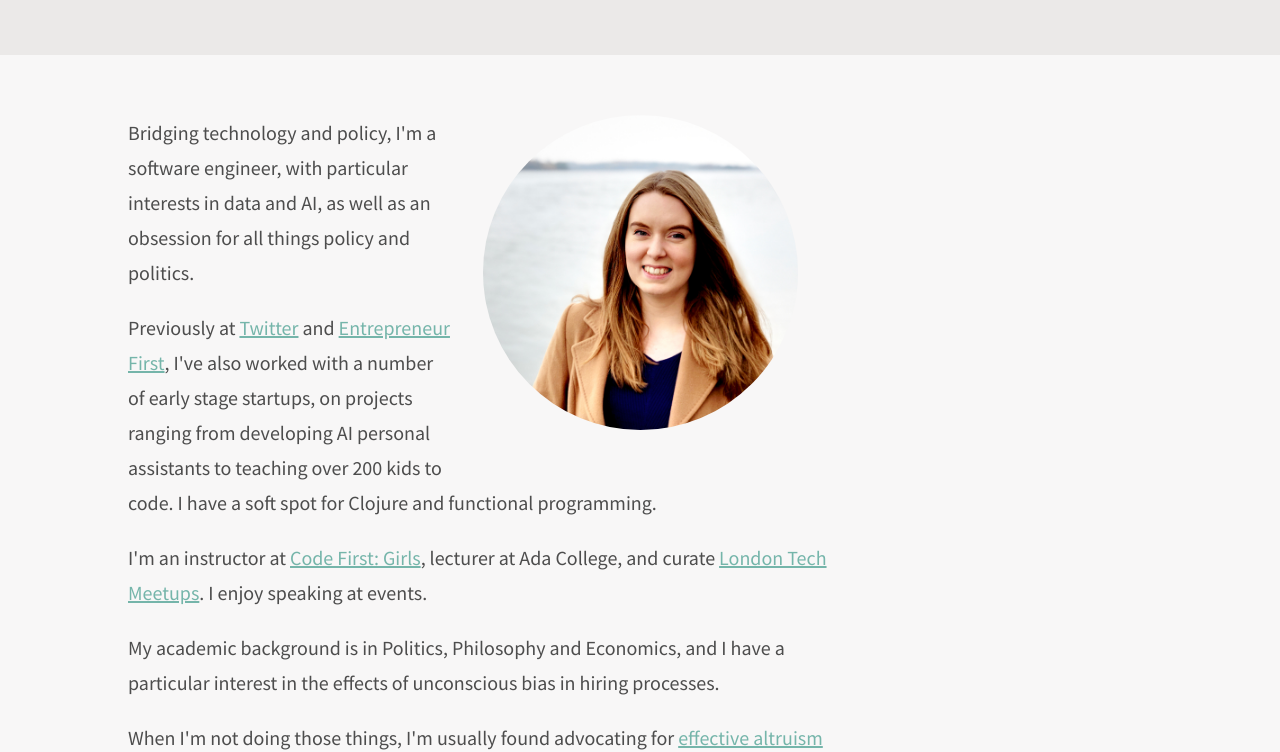
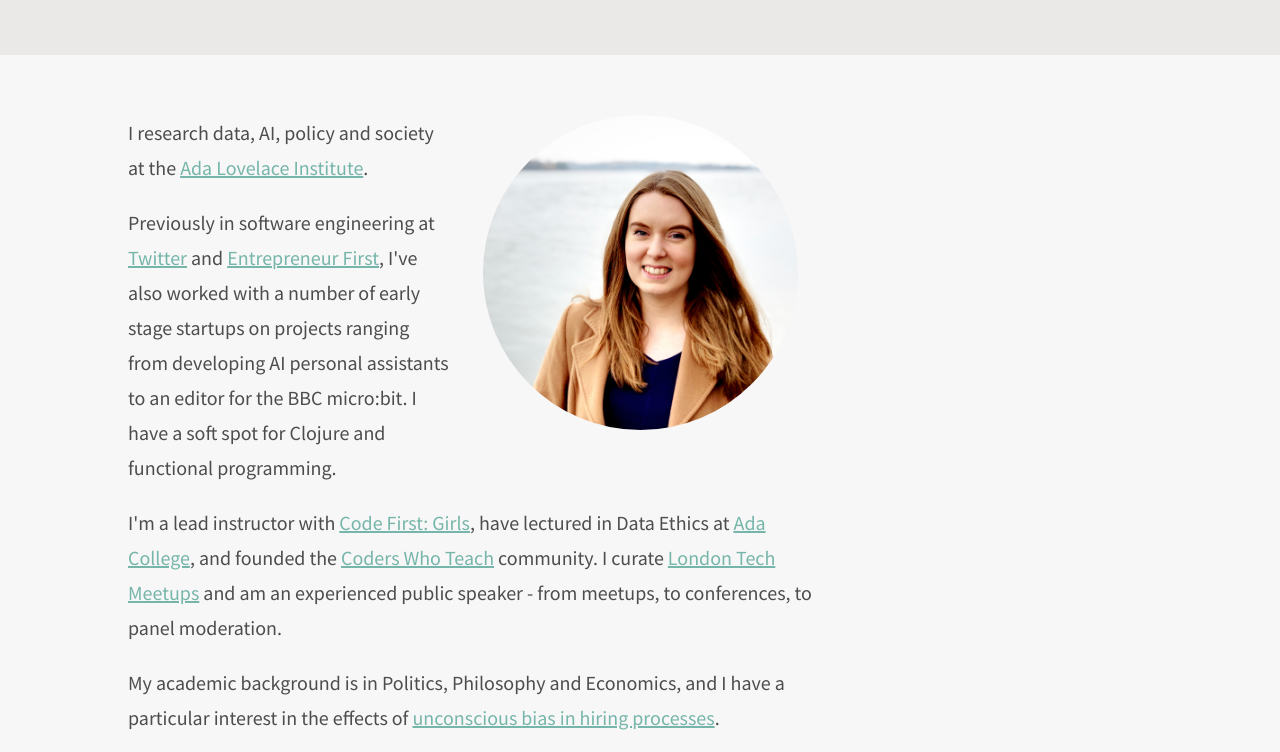
Before and after one commit to JennyBrennan/JennyBrennan.github.io, a Gatsby site: page /about in a window 1280 px wide. Shown: the part 212-964 px from the top of the page. Built offline with nearby package versions, Linux system fonts and the light colour scheme; Gatsby itself is replaced by a stand-in of ours; some packages are replaced by stand-ins of ours.

Commit message:
Update bio and projects

```diff
--- a/src/pages/about.js
+++ b/src/pages/about.js
@@ -15,10 +15,10 @@ class AboutPage extends React.Component {
                     <main>
                         <article>
                             <img className="profile-photo" src={jennybrennan} alt="Jenny Brennan - a brown-haired woman stood infront of the sea"/>
-                            <p>Bridging technology and policy, I'm a software engineer, with particular interests in data and AI, as well as an obsession for all things policy and politics.</p>
-                            <p>Previously at <a href="https://twitter.com">Twitter</a> and <a href="https://joinef.com">Entrepreneur First</a>, I've also worked with a number of early stage startups, on projects ranging from developing AI personal assistants to teaching over 200 kids to code. I have a soft spot for Clojure and functional programming.</p>
-                            <p>I'm an instructor at <a href="http://codefirstgirls.org.uk">Code First: Girls</a>, lecturer at Ada College, and curate <a href="http://londontechmeetups.com">London Tech Meetups</a>. I enjoy speaking at events.</p>
-                            <p>My academic background is in Politics, Philosophy and Economics, and I have a particular interest in the effects of unconscious bias in hiring processes.</p>
+                            <p>I research data, AI, policy and society at the <a href="https://adalovelaceinstitute.org">Ada Lovelace Institute</a>.</p>
+                            <p>Previously in software engineering at <a href="https://twitter.com">Twitter</a> and <a href="https://joinef.com">Entrepreneur First</a>, I've also worked with a number of early stage startups on projects ranging from developing AI personal assistants to an editor for the BBC micro:bit. I have a soft spot for Clojure and functional programming.</p>
+                            <p>I'm a lead instructor with <a href="http://codefirstgirls.org.uk">Code First: Girls</a>, have lectured in Data Ethics at <a href="https://ada.ac.uk/">Ada College</a>, and founded the <a href="https://coderswhoteach.com">Coders Who Teach</a> community. I curate <a href="http://londontechmeetups.com">London Tech Meetups</a> and am an experienced public speaker - from meetups, to conferences, to panel moderation.</p>
+                            <p>My academic background is in Politics, Philosophy and Economics, and I have a particular interest in the effects of <a href="https://unbias.io">unconscious bias in hiring processes</a>.</p>
                             <p>When I'm not doing those things, I'm usually found advocating for <a href="http://effective-altruism.com/ea/45/what_is_effective_altruism/" title="Introduction to Effective Altruism">effective altruism</a> (can I recommend <a href="http://www.amazon.co.uk/Doing-Good-Better-Effective-Difference/dp/1783350490/ref=sr_1_1?ie=UTF8&amp;qid=1451584737&amp;sr=8-1&amp;keywords=doing+good+better" title="Doing Good Better on Amazon">this book</a>?) or behind a drum kit.</p>
                             <p>
                                 <a href="https://twitter.com/jennyhbren" title="Jenny Brennan on Twitter"><img className="social-media" src={twitter} alt="Twitter"/></a>
```
Also changed, not shown: src/pages/projects.js (+10 -3 lines).
